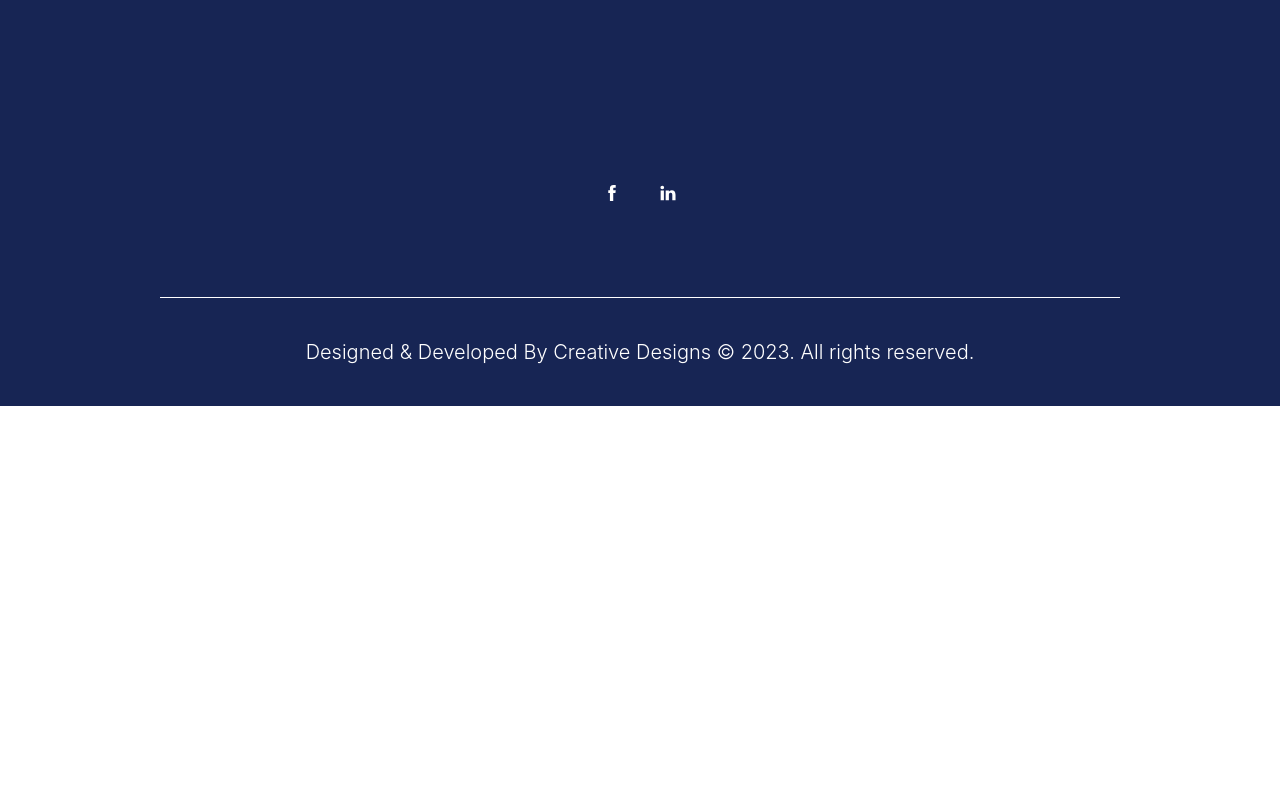
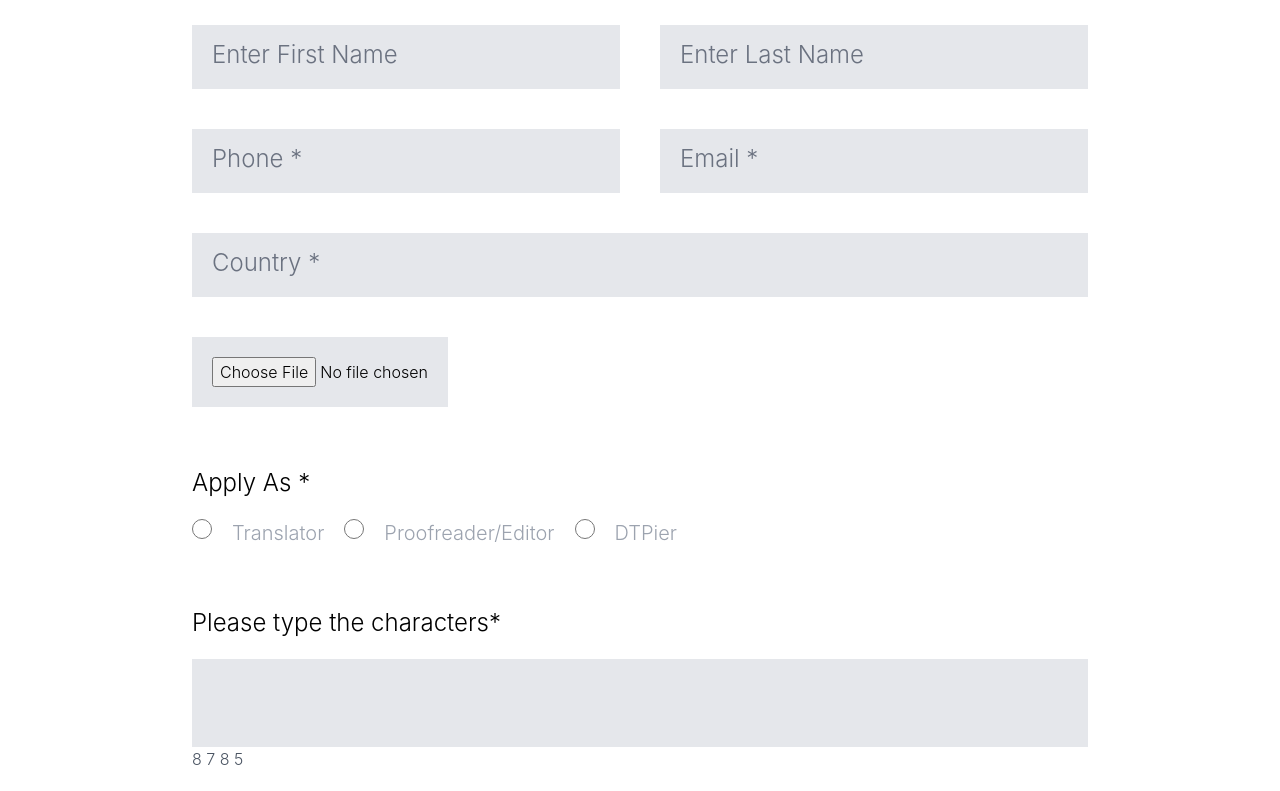
Before and after one commit to Ciscoflash/LandBirds_Clone, a React (Vite) app: page /careers in a window 1280 px wide. Shown: the part 589-1380 px from the top of the page. Before the commit the page ends 995 px from the top, so only its background shows below. Built offline with nearby package versions, Linux system fonts and the light colour scheme.

Commit message:
finished the career page

```diff
--- a/src/components/form.jsx
+++ b/src/components/form.jsx
@@ -1,7 +1,136 @@
 import React from "react";
 
-const form = () => {
-  return <div>Form Here</div>;
+const form = ({ details, FirstNameL, LastNameL }) => {
+  return (
+    <div>
+      <form className="w-full p-8 flex flex-col gap-10  lg:w-3/4 m-auto  ">
+        <div className="formgroup">
+          <label
+            htmlFor=""
+            className="align-left text-2xl flex justify-left py-5"
+          >
+            {details}
+          </label>
+          <div className="flex gap-10 flex-col md:flex-row">
+            <input
+              className="w-full p-5 text-black bg-gray-200 placeholder:text-gray-500 placeholder:text-2xl focus:bg-gray-300"
+              type="text"
+              placeholder={`${FirstNameL}`}
+            />
+            <input
+              className="w-full p-5 text-black bg-gray-200 placeholder:text-gray-500 placeholder:text-2xl active:bg-gray-300 focus:bg-gray-300"
+              type="text"
+              placeholder={`${LastNameL}`}
+            />
+          </div>
+        </div>
+        <div className="formgroup">
+          <div className="flex gap-10 flex-col md:flex-row">
+            <input
+              className="w-full p-5 text-black bg-gray-200 placeholder:text-gray-500 placeholder:text-2xl focus:bg-gray-300"
+              type="phone"
+              placeholder="Phone *"
+            />
+            <input
+              className="w-full p-5 text-black bg-gray-200 placeholder:text-gray-500 placeholder:text-2xl active:bg-gray-300 focus:bg-gray-300"
+              type="email"
+              placeholder="Email *"
+              required
+            />
+          </div>
+        </div>
+        <div className="formgroup">
+          <div className="">
+            <input
+              className="w-full p-5 text-black bg-gray-200 placeholder:text-gray-500 placeholder:text-2xl active:bg-gray-300 focus:bg-gray-300"
+              type="email"
+              placeholder="Country *"
+              required
+            />
+          </div>
+        </div>
+        <div className="formgroup flex justify-start">
+          <div className="mr-auto">
+            <input
+              className="w-64 mr-auto p-5 text-black bg-gray-200 placeholder:text-gray-500 placeholder:text-2xl active:bg-gray-300 focus:bg-gray-300"
+              type="file"
+              placeholder="Country *"
+              required
+            />
+          </div>
+        </div>
+        <div className="formgroups">
+          <label
+            htmlFor=""
+            className="align-left text-2xl flex justify-left py-5"
+          >
+            Apply As *
+          </label>
+          <div className="flex gap-5 justify-start flex-col md:flex-row">
+            <div className="flex  gap-5 text-center">
+              <input
+                className=" p-5 text-black bg-gray-200 placeholder:text-gray-500 placeholder:text-2xl focus:bg-gray-300  text-2xl w-5 h-5 cursor-pointer"
+                name="role"
+                type="radio"
+              />
+              <label htmlFor="radio" className="text-xl text-gray-400">
+                Translator
+              </label>
+            </div>
+            <div className="flex gap-5">
+              <input
+                className=" p-5 text-black bg-gray-200 placeholder:text-gray-500 placeholder:text-2xl active:bg-gray-300 focus:bg-gray-300 w-5 h-5 text-2xl cursor-pointer"
+                type="radio"
+                placeholder="Last Name *"
+                name="role"
+              />
+              <label htmlFor="radio" className="text-xl text-gray-400">
+                Proofreader/Editor
+              </label>
+            </div>
+            <div className="flex gap-5">
+              <input
+                className=" p-5 text-black bg-gray-200 placeholder:text-gray-500 placeholder:text-2xl active:bg-gray-300 focus:bg-gray-300 w-5 h-5 test-3xl cursor-pointer"
+                type="radio"
+                placeholder="Last Name *"
+                name="role"
+              />
+              <label htmlFor="radio" className="text-xl text-gray-400">
+                DTPier
+              </label>
+            </div>
+          </div>
+        </div>
+        <div className="formgroup">
+          <div className="">
+            <label for="character" className="flex justify-start text-2xl py-5">
+              Please type the characters*
+            </label>
+            <input
+              className="w-full p-8 text-black bg-gray-200 placeholder:text-gray-500 placeholder:text-2xl active:bg-gray-300 focus:bg-gray-300"
+              type="email"
+              name="character"
+              placeholder=""
+            />
+            <button className="flex justify-start text-gray-600">
+              8 7 8 5
+            </button>
+            <span className="flex justify-start pt-5 text-gray-400">
+              This helps us to prevent spam, thank you
+            </span>
+          </div>
+        </div>
+        <div className="formgroup">
+          <button
+            type="botton"
+            className="bg-blue-950 text-white w-60 h-fit py-5"
+          >
+            SEND
+          </button>
+        </div>
+      </form>
+    </div>
+  );
 };
 
 export default form;
--- a/src/pages/Careers.jsx
+++ b/src/pages/Careers.jsx
@@ -1,7 +1,7 @@
 import React from "react";
 import Main from "../components/Main";
 import CarearBg from "../assets/images/carearBg.jpg";
-import form from "../components/form";
+import Form from "../components/form";
 const Careers = () => {
   return (
     <div>
@@ -14,6 +14,18 @@ const Careers = () => {
           <p className="text-white">HOME / CAREERS</p>
         </div>
       </div>
+
+      <div className="py-20">
+        <p className="text-2xl lg:text-4xl">
+          Submit Your CV Now <br className="md:hidden" /> And Be Welcome{" "}
+          <br className="hidden md:block" /> on Board
+        </p>
+        <Form
+          details={"Exnter name here"}
+          FirstNameL={"Enter First Name"}
+          LastNameL={"Enter Last Name"}
+        />
+      </div>
     </div>
   );
 };
```
